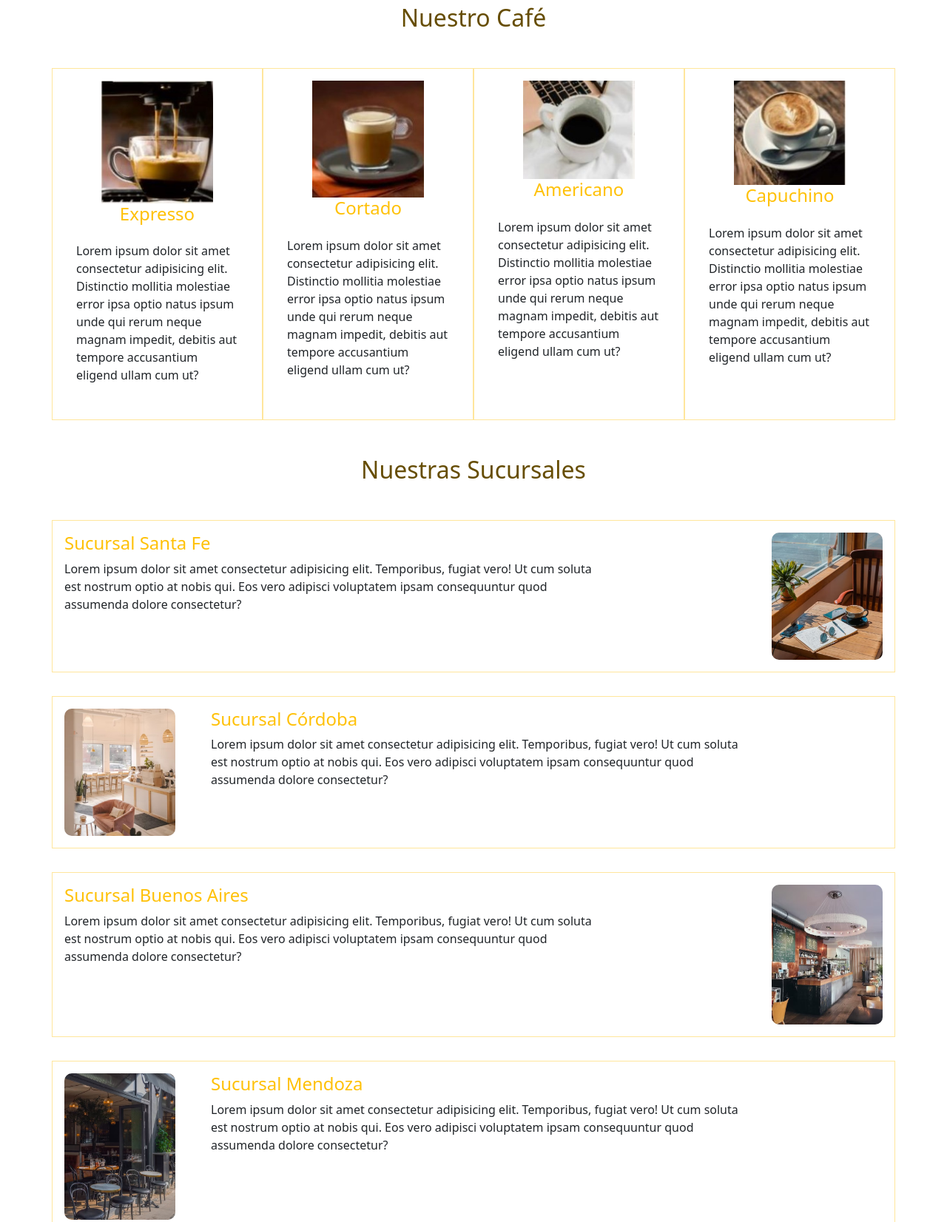
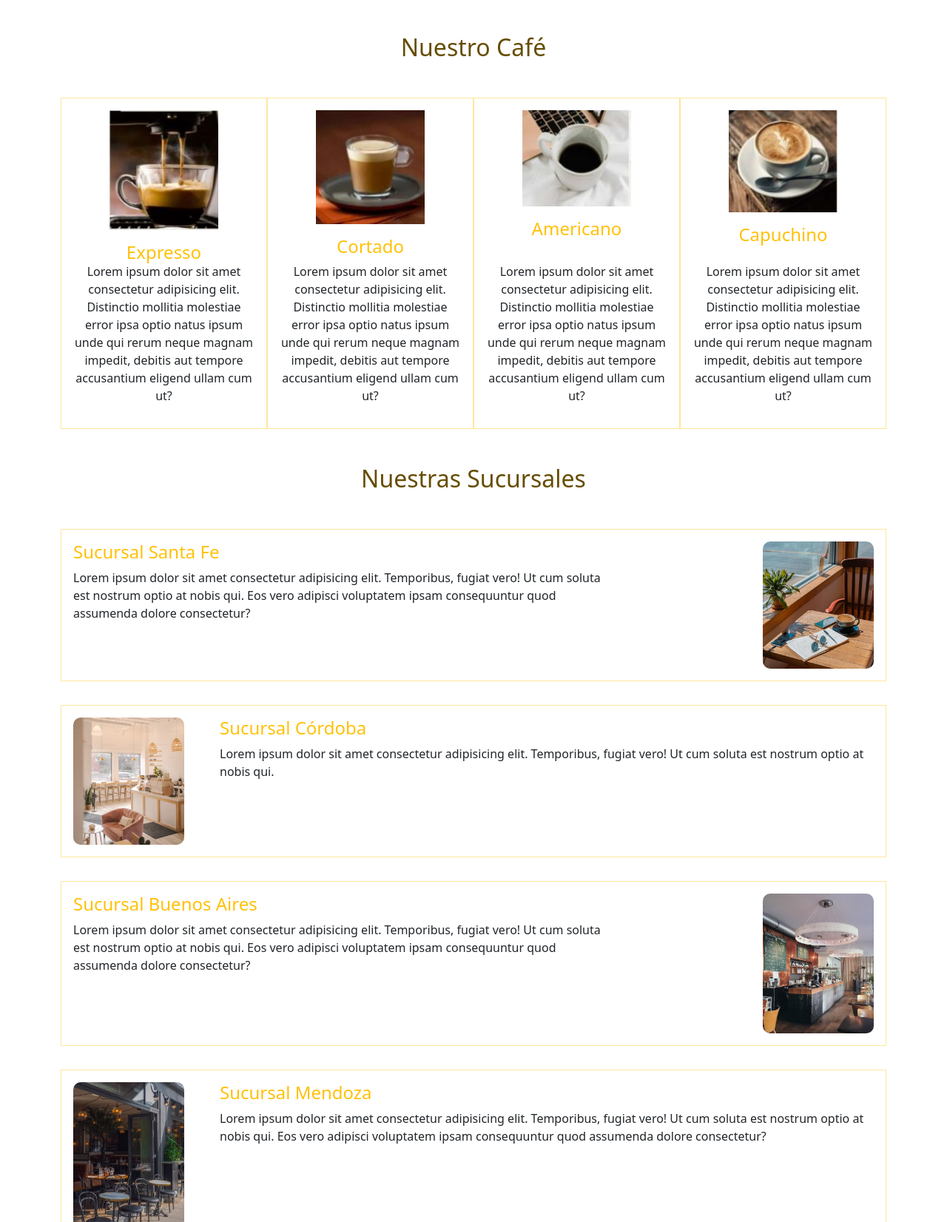
Before and after one commit to Yanina-Navarro/desarrollo-web-bootstrap, a plain HTML site: page index.html in a window 1280 px wide. Shown: the part 435-2087 px from the top of the page at 74% size. Drawn offline with nearby package versions, Linux system fonts and the light colour scheme.

Commit message:
trabajo final bootstrap

```diff
--- a/index.html
+++ b/index.html
@@ -11,7 +11,7 @@
 </head>
 
 <body>
-    <nav class="navbar navbar-expand-lg p-2 mb-2 bg-warning-subtle text-warning-emphasis position-sticky top-0">
+    <nav class="navbar navbar-expand-lg p-2 mb-2 bg-warning-subtle text-warning-emphasis position-sticky fixed-top">
         <div class="container-fluid">
             <a class="navbar-brand" href="#">
                 <img src="./img/logo.png" alt="logo" width="100" height="80">
@@ -30,13 +30,14 @@
             </div>
         </div>
     </nav>
-
+    <main class="container mt-5">
         <div>
             <h1 class="text-center text-warning-emphasis p-5">Descubri una manera unica de disfurtar un buen café</h1>
         </div>
         <div>
             <h2 class="text-center text-warning-emphasis p-3">Bienvenidos</h2>
-        <p class="text-center">Lorem ipsum dolor sit amet consectetur, adipisicing elit. Quisquam, reiciendis quod vitae
+            <p class="text-center">Lorem ipsum dolor sit amet consectetur, adipisicing elit. Quisquam, reiciendis quod
+                vitae
                 laudantium
                 labore soluta accusamus veniam perspiciatis omnis harum dolor consectetur ex, voluptatum consequatur eos
                 inventore dolorum et minima.</p>
@@ -44,32 +45,36 @@
 
         <div class="container-sm" id="seccion-carta">
             <h2 class="text-center text-warning-emphasis m-5">Nuestro Café</h2>
-        <div class="row">
-            <div class="col border border-warning-subtle text-center p-3">
-                <img src="img/nosotros/expresso.jpg" alt="Expresso">
-                <h4 class="text-warning text-center">Expresso</h4>
-                <p class="text-start p-3">Lorem ipsum dolor sit amet consectetur adipisicing elit. Distinctio mollitia
+            <div class="row row-cols-2 row-cols-md-4 g-4">
+                <div class="col d-flex flex-column align-items-center text-center border border-warning-subtle p-3">
+                    <img src="img/nosotros/expresso.jpg" class="img-fluid mb-3" alt="Expresso">
+                    <h4 class="text-warning  mb-auto">Expresso</h4>
+                    <p>Lorem ipsum dolor sit amet consectetur adipisicing elit. Distinctio
+                        mollitia
                         molestiae error ipsa optio natus ipsum unde qui rerum neque magnam impedit, debitis aut tempore
                         accusantium eligend ullam cum ut?</p>
                 </div>
-            <div class="col border border-warning-subtle text-center p-3">
-                <img src="img/nosotros/cortado.jpg" alt="Cortado">
-                <h4 class="text-warning text-center">Cortado</h4>
-                <p class="text-start p-3">Lorem ipsum dolor sit amet consectetur adipisicing elit. Distinctio mollitia
+                <div class="col d-flex flex-column align-items-center text-center border border-warning-subtle p-3">
+                    <img src="img/nosotros/cortado.jpg" class="img-fluid mb-3" alt="Cortado">
+                    <h4 class="text-warning mb-auto">Cortado</h4>
+                    <p>Lorem ipsum dolor sit amet consectetur adipisicing elit. Distinctio
+                        mollitia
                         molestiae error ipsa optio natus ipsum unde qui rerum neque magnam impedit, debitis aut tempore
                         accusantium eligend ullam cum ut?</p>
                 </div>
-            <div class="col border border-warning-subtle text-center p-3">
-                <img src="img/nosotros/americano.jpg" alt="Americano">
-                <h4 class="text-warning text-center">Americano</h4>
-                <p class="text-start p-3">Lorem ipsum dolor sit amet consectetur adipisicing elit. Distinctio mollitia
+                <div class="col d-flex flex-column align-items-center text-center border border-warning-subtle p-3">
+                    <img src="img/nosotros/americano.jpg" class="img-fluid mb-3" alt="Americano">
+                    <h4 class="text-warning mb-auto">Americano</h4>
+                    <p>Lorem ipsum dolor sit amet consectetur adipisicing elit. Distinctio
+                        mollitia
                         molestiae error ipsa optio natus ipsum unde qui rerum neque magnam impedit, debitis aut tempore
                         accusantium eligend ullam cum ut?</p>
                 </div>
-            <div class="col border border-warning-subtle text-center p-3">
-                <img src="img/nosotros/capuchino.jpg" alt="Capuchino">
-                <h4 class="text-warning text-center">Capuchino</h4>
-                <p class="text-start p-3">Lorem ipsum dolor sit amet consectetur adipisicing elit. Distinctio mollitia
+                <div class="col d-flex flex-column align-items-center text-center border border-warning-subtle p-3">
+                    <img src="img/nosotros/capuchino.jpg" class="img-fluid mb-3" alt="Capuchino">
+                    <h4 class="text-warning mb-auto">Capuchino</h4>
+                    <p>Lorem ipsum dolor sit amet consectetur adipisicing elit. Distinctio
+                        mollitia
                         molestiae error ipsa optio natus ipsum unde qui rerum neque magnam impedit, debitis aut tempore
                         accusantium eligend ullam cum ut?</p>
                 </div>
@@ -82,26 +87,33 @@
                 <div class="col border border-warning-subtle p-3">
                     <img class="col-4 img-fluid float-end" src="img/sucursales/sucursal 01.jpg" alt="Sucursal Santa Fe">
                     <h4 class="col-8 text-warning">Sucursal Santa Fe</h4>
-                <p class="col-8 ">Lorem ipsum dolor sit amet consectetur adipisicing elit. Temporibus, fugiat vero! Ut
+                    <p class="col-8 ">Lorem ipsum dolor sit amet consectetur adipisicing elit. Temporibus, fugiat vero!
+                        Ut
                         cum soluta est nostrum optio at nobis qui. Eos vero adipisci voluptatem ipsam consequuntur quod
                         assumenda dolore consectetur?</p>
                 </div>
                 <div class="col border border-warning-subtle p-3">
-                <img class="col-4 img-fluid float-start me-5" src="img/sucursales/sucursal 02.jpg" alt="Sucursal Cordoba">
-                <h4 class="col-6 text-warning px-5">Sucursal Córdoba</h4>
-                <p class="col-10">Lorem ipsum dolor sit amet consectetur adipisicing elit. Temporibus, fugiat vero! Ut cum soluta est nostrum optio at nobis qui. Eos vero adipisci voluptatem ipsam consequuntur quod assumenda dolore consectetur?</p>
+                    <img class="col-4 img-fluid float-start me-5" src="img/sucursales/sucursal 02.jpg"
+                        alt="Sucursal Cordoba">
+                    <h4 class="col-12 col-sm-8 text-warning px-5">Sucursal Córdoba</h4>
+                    <p class="col-12 col-sm-12">Lorem ipsum dolor sit amet consectetur adipisicing elit. Temporibus, fugiat vero!
+                        Ut cum soluta est nostrum optio at nobis qui.</p>
                 </div>
                 <div class="col border border-warning-subtle p-3">
-                <img class="col-4 img-fluid float-end" src="img/sucursales/sucursal 03.jpg" alt="Sucursal Buenos Aires">
+                    <img class="col-4 img-fluid float-end" src="img/sucursales/sucursal 03.jpg"
+                        alt="Sucursal Buenos Aires">
                     <h4 class="col-8 text-warning">Sucursal Buenos Aires</h4>
-                <p class="col-8">Lorem ipsum dolor sit amet consectetur adipisicing elit. Temporibus, fugiat vero! Ut
+                    <p class="col-8">Lorem ipsum dolor sit amet consectetur adipisicing elit. Temporibus, fugiat vero!
+                        Ut
                         cum soluta est nostrum optio at nobis qui. Eos vero adipisci voluptatem ipsam consequuntur quod
                         assumenda dolore consectetur?</p>
                 </div>
                 <div class="col border border-warning-subtle p-3">
-                <img class="col-4 img-fluid float-start me-5" src="img/sucursales/sucursal 04.jpg" alt="Sucursal Mendoza">
-                <h4 class="col-6 text-warning">Sucursal Mendoza</h4>
-                <p class="col-10">Lorem ipsum dolor sit amet consectetur adipisicing elit. Temporibus, fugiat vero! Ut
+                    <img class="col-4 img-fluid float-start me-5" src="img/sucursales/sucursal 04.jpg"
+                        alt="Sucursal Mendoza">
+                    <h4 class="col-12 col-sm-8 text-warning">Sucursal Mendoza</h4>
+                    <p class="col-12 col-sm-12">Lorem ipsum dolor sit amet consectetur adipisicing elit. Temporibus, fugiat vero!
+                        Ut
                         cum soluta est nostrum optio at nobis qui. Eos vero adipisci voluptatem ipsam consequuntur quod
                         assumenda dolore consectetur?</p>
                 </div>
@@ -110,12 +122,12 @@
 
         <div class="container-sm" id="seccion-contacto">
             <div class="row row-cols-2">
-            <div class="col">
+                <div class="col col-12 col-md-6 mb-4">
                     <h2 class="text-center text-warning-emphasis m-5">Contacto Rápido</h2>
-                <form action="" class="container d-flex flex-column mx-3 gap-2">
+                    <form action="" class="container d-flex flex-column mx-3 gap-2 ">
                         <p>
                             <label class="form-label" for="nombre">Nombre</label>
-                        <input class="form-control w-75" type="text">
+                            <input class="form-control w-75 " type="text">
                         </p>
                         <p>
                             <label class="form-label" for="email">Email</label>
@@ -123,7 +135,7 @@
                         </p>
                         <p>
                             <label class="form-label" for="telefono">Telefono</label>
-                        <input class="form-control w-75" type="text">
+                            <input class="form-control w-75 " type="text">
                         </p>
                         <p class="row-cols-2">
                             <label class="form-label" for="mensaje">Mensaje</label>
@@ -133,7 +145,8 @@
                     </form>
                 </div>
 
-            <div class="col">
+
+                <div class="col-12 col-md-6">
                     <h2 class="text-center text-warning-emphasis m-5">Otras vias de comunicación</h2>
                     <p>Tambien oueden contactarse con nosotros usando los siguientes medios</p>
                     <ul>
@@ -146,6 +159,7 @@
                 </div>
             </div>
         </div>
+    </main>
     <footer class="text-center bg-secondary p-4 mt-5">
         <p>Diseñado por Yanina Navarro - &copy;2024</p>
     </footer>
--- a/style.css
+++ b/style.css
@@ -11,3 +11,10 @@
 .row-cols-1 {
     gap: 32px;
 }
+
+#seccion-contacto textarea,
+.form-control{
+    background: #ddd;
+    border-radius: 5px;
+    border: 1px solid #999;
+}
```
Lines whose indentation alone changed are shown as unchanged.
